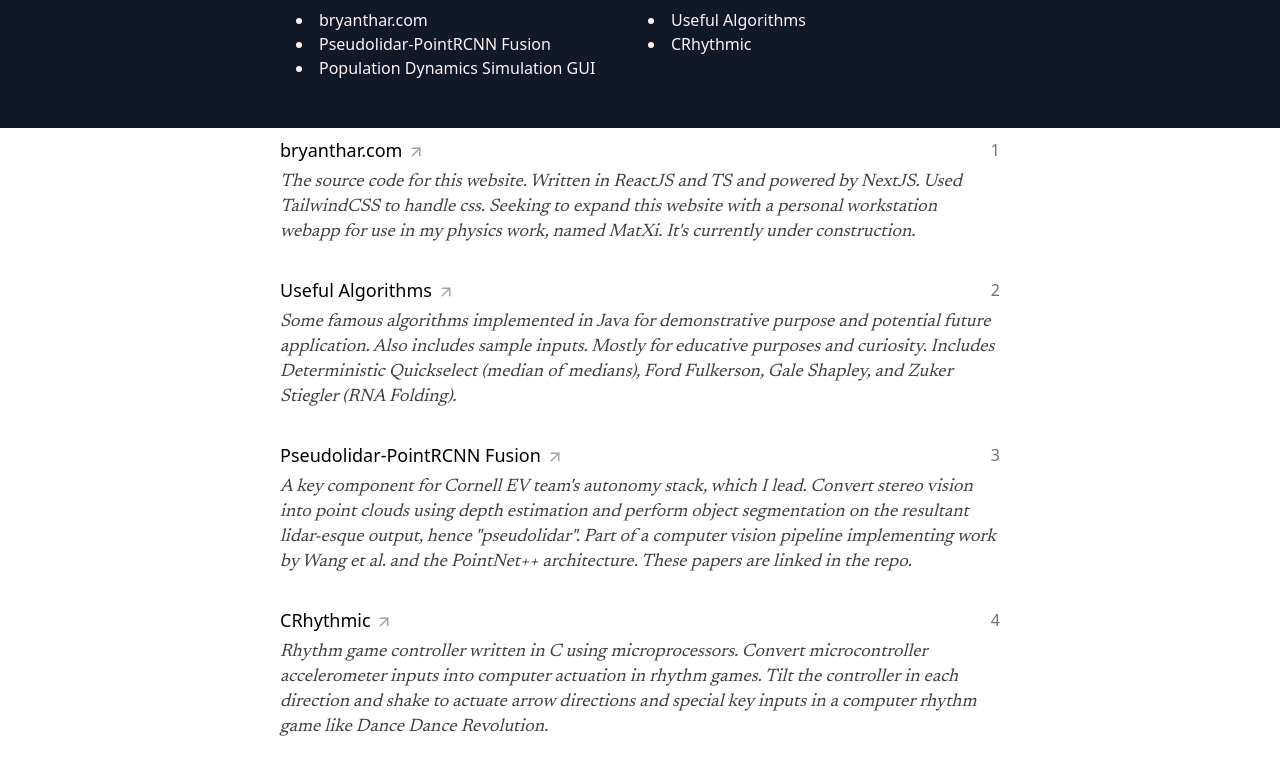
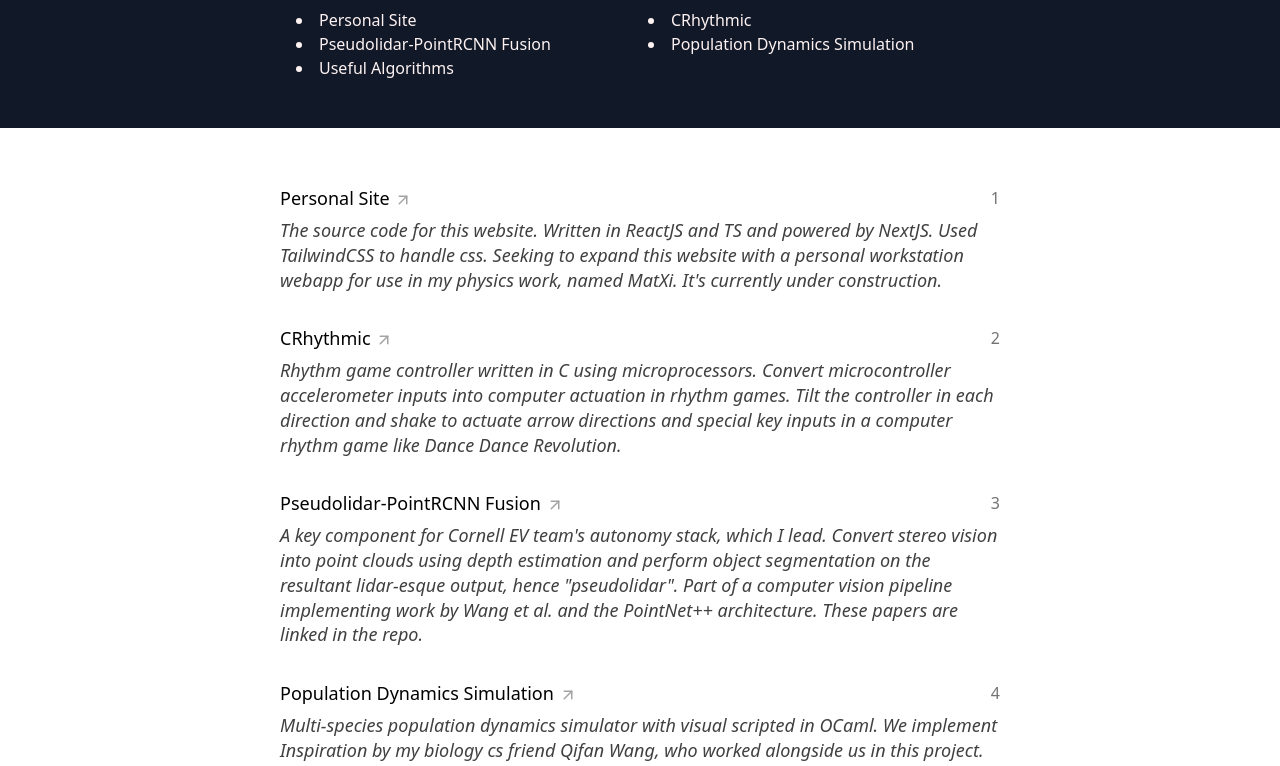
Before and after one commit to bryant-har/bryanthar.com, a Next.js app in the folder MatXi/: page /about/projects in a window 1280 px wide. Shown: the part 460-1226 px from the top of the page. Built offline with nearby package versions, Linux system fonts and the light colour scheme.

Commit message:
Finish projects

```diff
--- a/MatXi/src/pages/about/projects/index.js
+++ b/MatXi/src/pages/about/projects/index.js
@@ -1,9 +1,10 @@
 import { layout } from "../../../static/Layout.js";
 import data from './projects.yaml'
-import LinkList from "../../../static/LinkList.js";
+import { ArrowUpRight } from "lucide-react";
 Projects.getLayout = layout
 
 export default function Projects() {
+  const projs = data.projects
   return <div className="pt-12">
     <section className="pb-12 layout text-lg">
       <h1 className="heading">Projects</h1>
@@ -16,12 +17,34 @@
       <section className="layout">
         <h1 className="heading text-white" >Table of Contents</h1>
         <div className='grid grid-cols-2 pl-4 text-red-50'>
-          {data.projects.map((item, index) => <li key={index} > {item.title}</li>)}
+          {projs.map((item, index) => <li key={index} > {item.title}</li>)}
         </div>
       </section>
     </div >
-    <section className="layout">
-      <LinkList data={data.projects} />
+    <section className="layout pt-12">
+      <div className="grid gap-y-4">
+        {projs.map((item, index) =>
+          <a
+            key={index}
+            href={item.link}
+            className="block -mx-3 px-3 py-2 hover:bg-neutral-100 transition-colors"
+            target="_blank"
+            rel="noreferrer"
+          >
+            <div className="flex flex-col sm:flex-row sm:items-end mb-1.5">
+              <div className="text-lg text-black font-normal">
+                {item.title}&nbsp;
+                <ArrowUpRight size={18} className="inline text-neutral-400" />
+              </div>
+              <div className="sm:ml-auto mb-0.5 text-neutral-500">
+                {item.date}
+              </div>
+            </div>
+            <div className="text-lg leading-snug font-light italic">
+              {item.summary}
+            </div>
+          </a>)}
+      </div>
     </section>
   </div >
 }
--- a/MatXi/src/pages/about/projects/projects.yaml
+++ b/MatXi/src/pages/about/projects/projects.yaml
@@ -1,19 +1,19 @@
 projects:
-  - title: bryanthar.com
+  - title: Personal Site
     summary: >
       The source code for this website. Written in ReactJS and TS and powered by NextJS. Used TailwindCSS to handle css.
       Seeking to expand this website with a personal workstation webapp for use in my physics work, named MatXi. It's currently
       under construction.
     date: 1
     link: https://github.com/dreamShepherd/MatXi
-
-  - title: Useful Algorithms
+  - title: CRhythmic
     summary: >
-      Some famous algorithms implemented in Java for demonstrative purpose and potential future application. Also includes sample inputs.
-      Mostly for educative purposes and curiosity. Includes Deterministic Quickselect (median of medians), Ford Fulkerson,
-      Gale Shapley, and Zuker Stiegler (RNA Folding).
+      Rhythm game controller written in C using microprocessors.
+      Convert microcontroller accelerometer inputs into computer actuation in rhythm games.
+      Tilt the controller in each direction and shake to actuate arrow directions and special key inputs
+      in a computer rhythm game like Dance Dance Revolution.
     date: 2
-    link: https://github.com/dreamShepherd/Useful-Algos
+    link: https://github.com/dreamShepherd/Crhythmic
   - title: Pseudolidar-PointRCNN Fusion
     summary: >
       A key component for Cornell EV team's autonomy stack, which I lead.
@@ -23,19 +23,18 @@
       These papers are linked in the repo.
     date: 3
     link: https://github.com/dreamShepherd/Pseudolidar-PointRCNN-Fusion/
-  - title: CRhythmic
-    summary: >
-      Rhythm game controller written in C using microprocessors.
-      Convert microcontroller accelerometer inputs into computer actuation in rhythm games.
-      Tilt the controller in each direction and shake to actuate arrow directions and special key inputs
-      in a computer rhythm game like Dance Dance Revolution.
-    date: 4
-    link: https://github.com/dreamShepherd/Crhythmic
-  - title: Population Dynamics Simulation GUI
+  - title: Population Dynamics Simulation
     summary: >
       Multi-species population dynamics simulator with visual scripted in OCaml.
       We implement Inspiration by my biology cs friend Qifan Wang, who worked alongside us in this project.
       Population curves are plotted in real time and differential equations are solved numerically with Runge-Kutta methods.
       Population models supported include Lotka-Volterra, Replicator, and interspecific competiton with shelter models.
+    date: 4
+    link: https://github.com/dreamShepherd/Multi-Species-Population-Dynamics
+  - title: Useful Algorithms
+    summary: >
+      Famous algorithms implemented in Java for demonstrative purpose and potential future application.
+      Mostly for educative purposes and curiosity. Includes Deterministic Quickselect (median of medians), Ford Fulkerson,
+      Gale Shapley, and Zuker Stiegler (RNA Folding).
     date: 5
-    link: https://github.com/dreamShepherd/Multi-Species-Population-Dynamics
+    link: https://github.com/dreamShepherd/Useful-Algos
--- a/MatXi/src/pages/about/resume/index.js
+++ b/MatXi/src/pages/about/resume/index.js
@@ -4,7 +4,7 @@
 Writing.getLayout = layout
 
 export default function Writing() {
-  return <div className='py-12'>
+  return <div className='pt-12'>
     <section className="layout font-light space-y-4">
       <h1 className="heading"><span className='text-teal-600'>#</span> Education</h1>
 
--- a/MatXi/src/pages/about/resume/resume.yaml
+++ b/MatXi/src/pages/about/resume/resume.yaml
@@ -91,7 +91,7 @@
   - title: PHYS 1116-2214 - Honors Introductory Physics Sequence
     desc: Introductory Physics sequence. Mechanics, Electromagnetism, Waves.
     date: 2021 -2022
-    notes: [Won competition for excellence in physics.]
+    notes: [Won award for excellence in physics.]
   - title: AEP 3200 - Mathematical Physics
     desc: Tensor Calculus, Complex Analysis, Dirac-Delta Distributions, Fourier and Laplace Transforms, Method of Frobenius, Group Theory, Christoffel Symbols, Calculus of Variations
     date: Spring 2023
--- a/MatXi/src/static/Layout.js
+++ b/MatXi/src/static/Layout.js
@@ -20,7 +20,7 @@
       </motion.div>
     </AnimatePresence>
     <section className='layout'>
-      <ul className='text-sm font-light mt-16 space-y-1.5'>
+      <ul className='text-sm font-light mt-8 space-y-1.5'>
         <li className='link'>Email: <a href='mailto:bryanhar100@gmail.com'>bryanthar100@gmail.com</a></li>
         <li className='link'>Github: <a href='https://github.com/dreamShepherd'>@DreamShepherd</a></li>
         <li className='link'>Linkedin: <a href='https://www.linkedin.com/in/bryant-har-a260ab186/'>@bryant-har</a></li>
```
